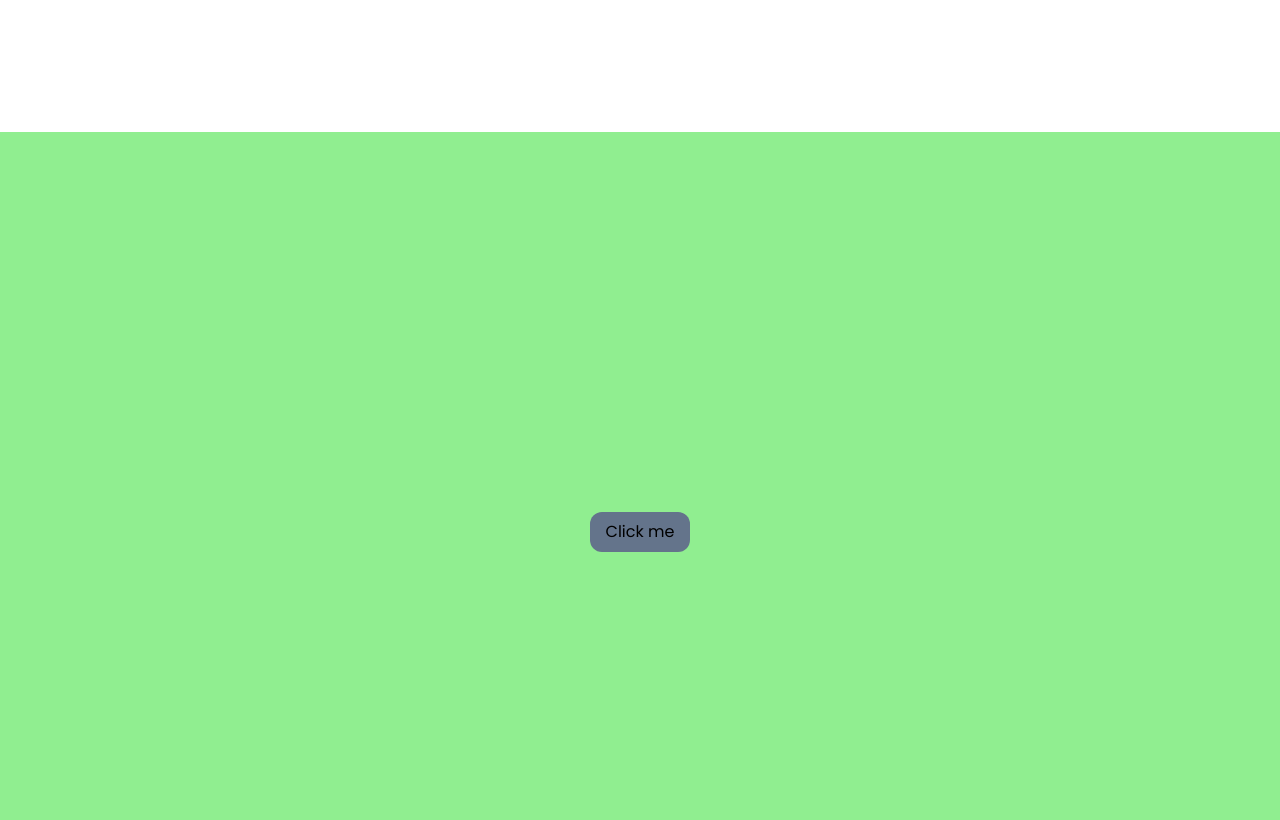
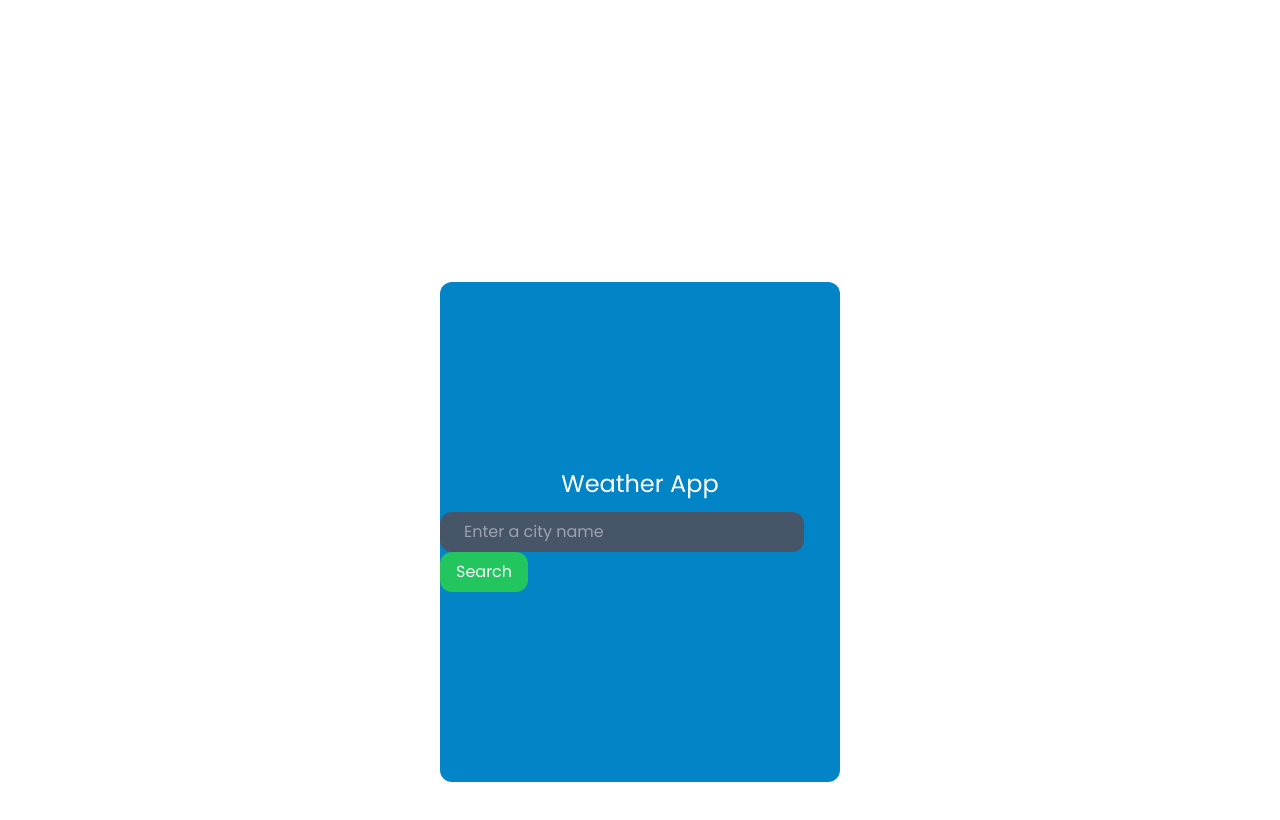
Before and after one commit to subhraneel2005/React-Basics-Practice, a React (Vite) app: page / in a window 1280 px wide. Shown: the part 6100-6920 px from the top of the page. Built offline with nearby package versions, Linux system fonts and the light colour scheme.

Commit message:
simple weather ui

```diff
--- a/src/App.jsx
+++ b/src/App.jsx
@@ -18,6 +18,7 @@ import six from './assets/six.jpg'
 import Eight from './Todo/Todo'
 import Todo from './Todo/Todo'
 import Nine from './Nine'
+import Weather from './Weather/components/Weather'
 
 
 
@@ -54,7 +55,7 @@ function App() {
       </div>
 
       <Todo/>
-      <Nine/>
+      <Weather/>
     </div>
   )
 }
--- a/src/Weather/Weather.jsx
+++ /dev/null
@@ -1,9 +0,0 @@
-import React from 'react'
-
-function Weather() {
-  return (
-    <div>Weather</div>
-  )
-}
-
-export default Weather
--- /dev/null
+++ b/src/Weather/components/MainBox.jsx
@@ -0,0 +1,15 @@
+import React from 'react'
+import Search from './Search'
+
+function MainBox() {
+  return (
+    <div className='h-[500px] w-[400px] rounded-xl bg-sky-600 text-white flex justify-center items-center'>
+        <div className='block'>
+            <h1 className='p-3 text-2xl text-center'>Weather App</h1>
+            <Search/>
+        </div>
+    </div>
+  )
+}
+
+export default MainBox
--- /dev/null
+++ b/src/Weather/components/Search.jsx
@@ -0,0 +1,25 @@
+import React, { useState } from 'react'
+
+function Search() {
+
+    const[seacrhValue, setSearchValue] = useState('');
+    const[showValue, setShowValue] = useState('');
+
+    const handleChange = (event) => {
+        setSearchValue(event.target.value);
+    }
+
+    const btnClick = () => {
+        setShowValue(seacrhValue);
+    }
+  return (
+    <div>
+        <input placeholder='Enter a city name' type="text" className='px-6 py-2 bg-slate-600 rounded-xl border-none outline-none' onChange={handleChange}/>
+        <button onClick={btnClick} className='bg-green-500 rounded-xl py-2 px-4'>Search</button>
+
+        <h1 className='text-xl text-center text-white mt-4'>{showValue}</h1>
+    </div>
+  )
+}
+
+export default Search
--- /dev/null
+++ b/src/Weather/components/Weather.jsx
@@ -0,0 +1,12 @@
+import React from 'react'
+import MainBox from './MainBox'
+
+function Weather() {
+  return (
+    <div  className='h-screen w-full flex justify-center items-center'>
+      <MainBox/>
+    </div>
+  )
+}
+
+export default Weather
```
Also changed, not shown: src/Weather/components/Card.jsx (added), src/Weather/components/Convertor.jsx (added), src/Weather/components/Temp.jsx (added).
